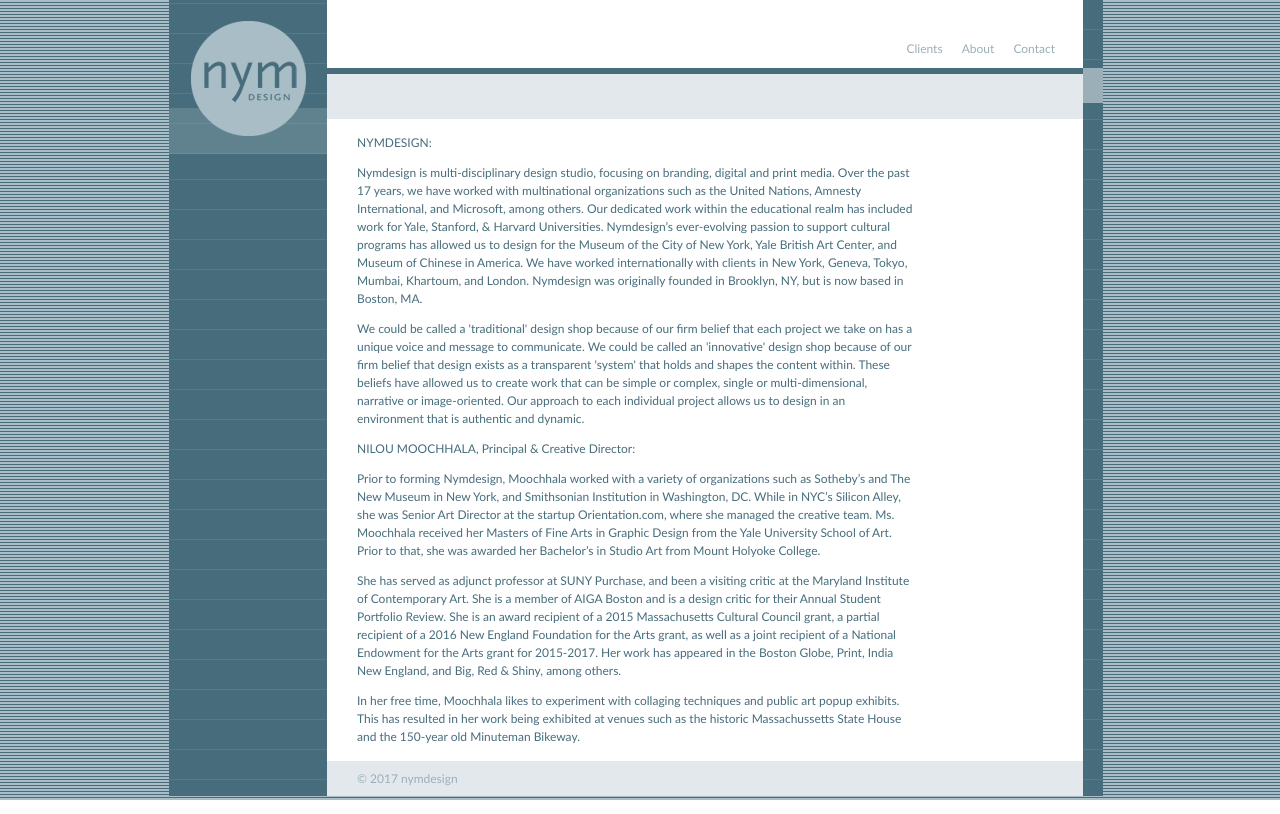
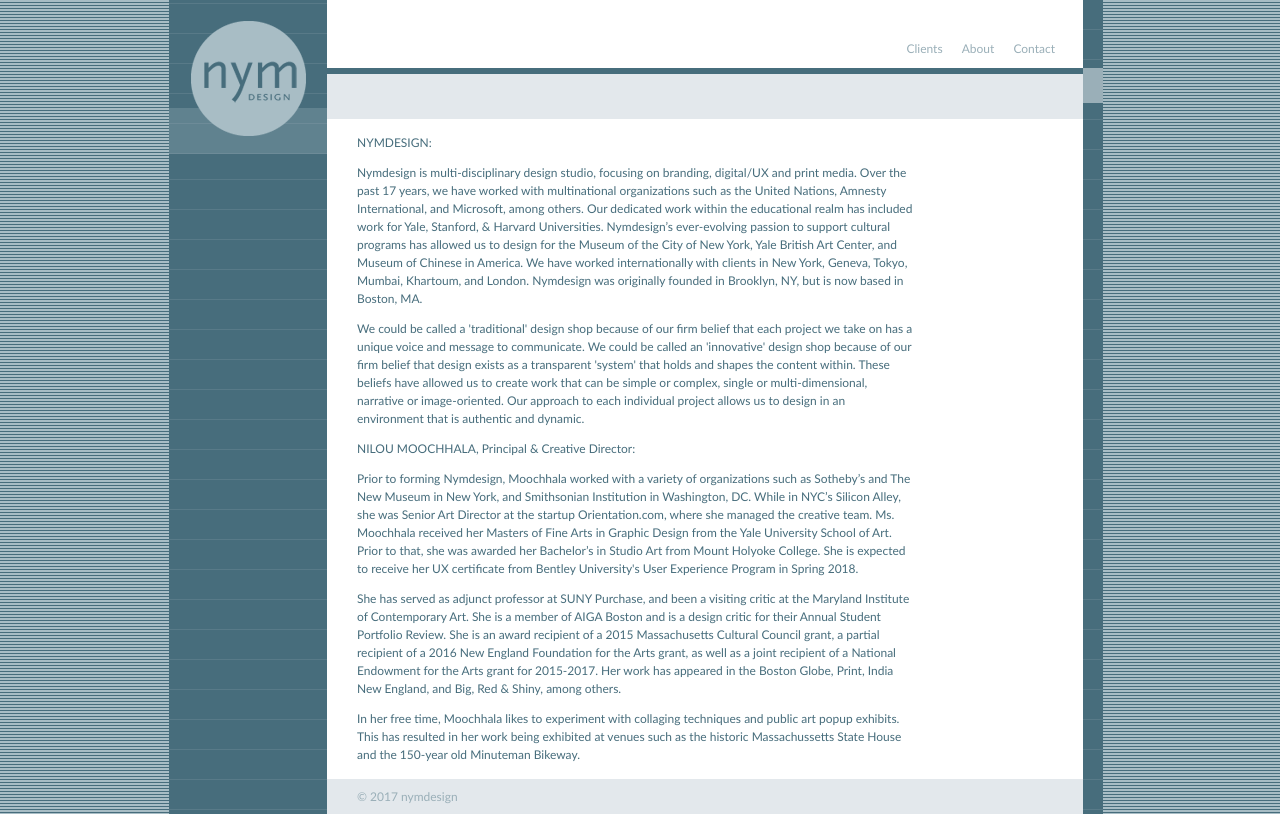
Before and after one commit to raprasad/NYMDesign, a Django app: template nymdesign/templates/info_pages/about.html in a window 1280 px wide. Run offline with Django 3.2, Linux system fonts and the light colour scheme; the template is opened without the code that fills it, so the values that code supplies are empty.

Commit message:
About - add UX info

```diff
--- a/nymdesign/templates/info_pages/about.html
+++ b/nymdesign/templates/info_pages/about.html
@@ -18,13 +18,13 @@
 <!-- category images -->
 <div id="proj_desc"><p>NYMDESIGN:</p>
 
-<p>Nymdesign is multi-disciplinary design studio, focusing on branding, digital and print media. Over the past 17 years, we have worked with multinational organizations such as the United Nations, Amnesty International, and Microsoft, among others. Our dedicated work within the educational realm has included work for Yale, Stanford, & Harvard Universities. Nymdesign’s ever-evolving passion to support cultural programs has allowed us to design for the Museum of the City of New York, Yale British Art Center, and Museum of Chinese in America. We have worked internationally with clients in New York, Geneva, Tokyo, Mumbai, Khartoum, and London. Nymdesign was originally founded in Brooklyn, NY, but is now based in Boston, MA.</p>
+<p>Nymdesign is multi-disciplinary design studio, focusing on branding, digital/UX and print media. Over the past 17 years, we have worked with multinational organizations such as the United Nations, Amnesty International, and Microsoft, among others. Our dedicated work within the educational realm has included work for Yale, Stanford, & Harvard Universities. Nymdesign’s ever-evolving passion to support cultural programs has allowed us to design for the Museum of the City of New York, Yale British Art Center, and Museum of Chinese in America. We have worked internationally with clients in New York, Geneva, Tokyo, Mumbai, Khartoum, and London. Nymdesign was originally founded in Brooklyn, NY, but is now based in Boston, MA.</p>
 
 <p>We could be called a 'traditional' design shop because of our firm belief that each project we take on has a unique voice and message to communicate. We could be called an 'innovative' design shop because of our firm belief that design exists as a transparent 'system' that holds and shapes the content within. These beliefs have allowed us to create work that can be simple or complex, single or multi-dimensional, narrative or image-oriented. Our approach to each individual project allows us to design in an environment that is authentic and dynamic.</p>
 
 <p>NILOU MOOCHHALA, Principal & Creative Director:</p>
 
-<p>Prior to forming Nymdesign, Moochhala worked with a variety of organizations such as Sotheby’s and The New Museum in New York, and Smithsonian Institution in Washington, DC. While in NYC’s Silicon Alley, she was Senior Art Director at the startup Orientation.com, where she managed the creative team. Ms. Moochhala received her Masters of Fine Arts in Graphic Design from the Yale University School of Art. Prior to that, she was awarded her Bachelor’s in Studio Art from Mount Holyoke College.</p>
+<p>Prior to forming Nymdesign, Moochhala worked with a variety of organizations such as Sotheby’s and The New Museum in New York, and Smithsonian Institution in Washington, DC. While in NYC’s Silicon Alley, she was Senior Art Director at the startup Orientation.com, where she managed the creative team. Ms. Moochhala received her Masters of Fine Arts in Graphic Design from the Yale University School of Art. Prior to that, she was awarded her Bachelor’s in Studio Art from Mount Holyoke College. She is expected to receive her UX certificate from Bentley University's User Experience Program in Spring 2018.</p>
 
 <p>She has served as adjunct professor at SUNY Purchase, and been a visiting critic at the Maryland Institute of Contemporary Art. She is a member of AIGA Boston and is a design critic for their Annual Student Portfolio Review. She is an award recipient of a 2015 Massachusetts Cultural Council grant, a partial recipient of a 2016 New England Foundation for the Arts grant, as well as a joint recipient of a National Endowment for the Arts grant for 2015-2017. Her work has appeared in the Boston Globe, Print, India New England, and Big, Red & Shiny, among others.</p>
 
```
